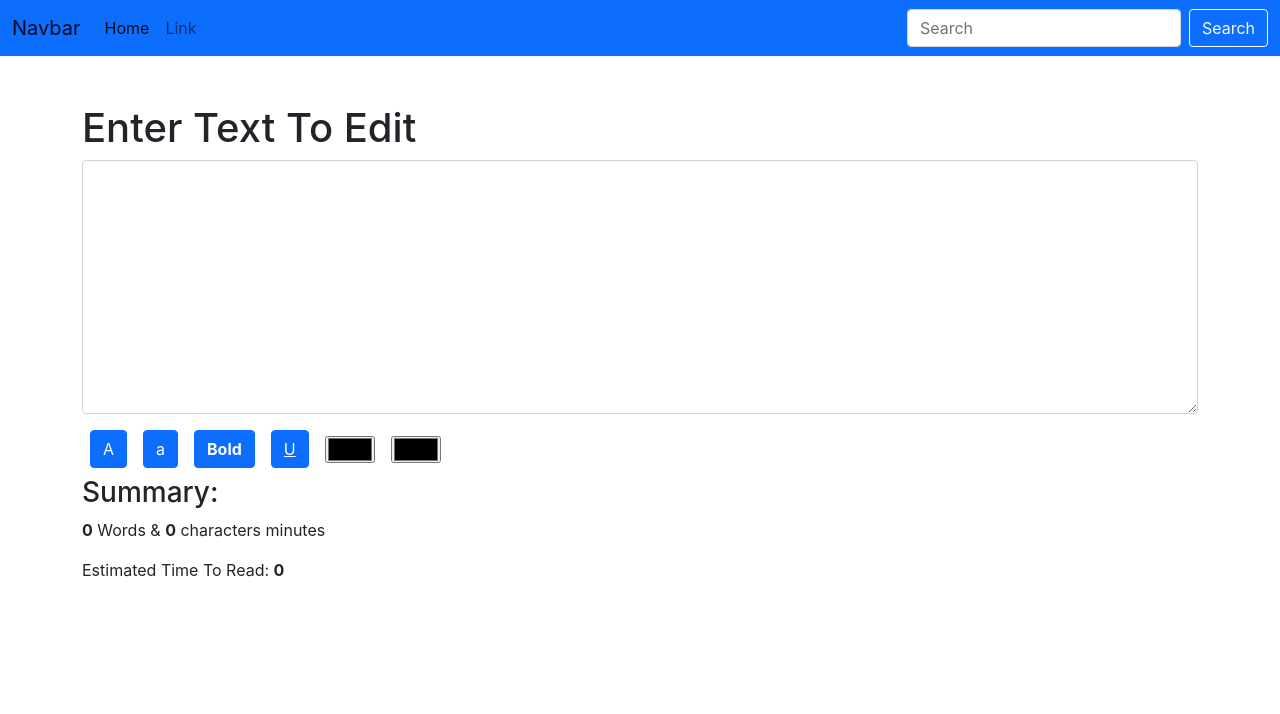
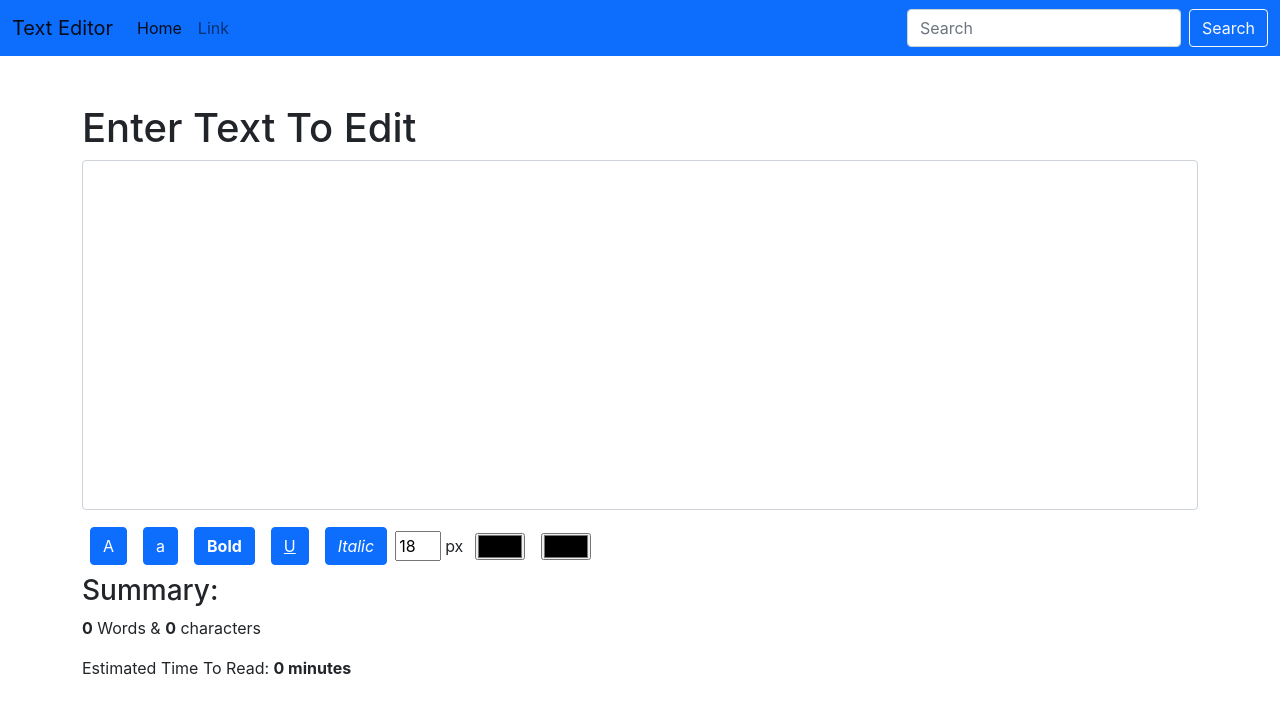
Before and after one commit to bijayrauniyar0/text_editor, a React (Create React App) app: page / in a window 1280 px wide. Shown: the top 714 px of the page. Built offline with nearby package versions, Linux system fonts and the light colour scheme.

Commit message:
features added

```diff
--- a/src/components/Editor.css
+++ b/src/components/Editor.css
@@ -4,4 +4,21 @@
 }
 .text-editor.underline{
     text-decoration: underline;
+
 }
+.text-editor.italic{
+
+    font-style: italic;
+}
+.font-size-input{
+    width: 46px;
+}
+.text-bold.active{
+    background-color: rgb(0, 0, 156);
+}
+.underline-text.active{
+    background-color: rgb(0, 0, 156);
+}
+.italic-text.active{
+    background-color: rgb(0, 0, 156);
+}
--- a/src/components/Editor.js
+++ b/src/components/Editor.js
@@ -5,8 +5,14 @@ export default function Editor() {
     const [text, setText] = useState('')
     const [color, setColor] = useState('')
     const [bgColor, setBgColor] = useState('#fff')
+    const [fontSize, setFontSize] = useState('18')
     function handleChange(event) {
         setText(event.target.value)
+    }
+    function handleFontChange(event) {
+        let fontSize = event.target.value
+        console.log(fontSize)
+        setFontSize(fontSize)
     }
     function changeToUpperCase(){
         let newText = text.toUpperCase()
@@ -18,6 +24,15 @@ export default function Editor() {
     }
     function changeToBold(){
        document.querySelector('.text-editor').classList.toggle('bold')
+       document.querySelector('.text-bold').classList.toggle('active')
+    }
+    function changeToUnderline(){
+        document.querySelector('.text-editor').classList.toggle('underline')
+        document.querySelector('.underline-text').classList.toggle('active')
+    }
+    function changeToItalic(){
+        document.querySelector('.text-editor').classList.toggle('italic')
+        document.querySelector('.italic-text').classList.toggle('active')
     }
     function changeColor(event){
         setColor(event.target.value)
@@ -25,13 +40,10 @@ export default function Editor() {
     function changeBgColor(event){
         setBgColor(event.target.value)
     }
-    function changeToUnderline(){
-        document.querySelector('.text-editor').classList.toggle('underline')
-    }
 
     let wordCount = 0
 
-    if(text==''){
+    if(text===''){
         wordCount = 0
 
     }else{
@@ -40,21 +52,26 @@ export default function Editor() {
   return (
     <>
     <h1>Enter Text To Edit</h1>
-    <div class="mb-3">
-        <textarea name="" id="myBox" cols="30" rows="10" value={text} onChange={handleChange} className='form-control text-editor' style={{color, background: bgColor}}></textarea>
+    <div className="mb-3">
+        <textarea name="" id="myBox" rows="10" value={text} onChange={handleChange} className='form-control text-editor' style={{color, background: bgColor, fontSize: fontSize +"px", resize: "none", height:"350px"}}></textarea>
 
     </div>
     <div className="d-flex flex-row align-items-center">
-        <button onClick={changeToUpperCase} class="btn btn-primary mx-2">A</button>
-        <button onClick={changeToLowerCase} class="btn btn-primary mx-2" >a</button>
-        <button onClick={changeToBold} class="btn btn-primary mx-2" ><b>Bold</b></button>
-        <button onClick={changeToUnderline} class="btn btn-primary mx-2" ><u>U</u></button>
+        <button onClick={changeToUpperCase} className="btn btn-primary mx-2">A</button>
+        <button onClick={changeToLowerCase} className="btn btn-primary mx-2" >a</button>
+        <button onClick={changeToBold} className="btn btn-primary mx-2 text-bold" ><b>Bold</b></button>
+        <button onClick={changeToUnderline} className="btn btn-primary mx-2 underline-text" ><u>U</u></button>
+        <button onClick={changeToItalic} className="btn btn-primary mx-2 italic-text" ><i>Italic</i></button>
+        <div className="d-flex flex-row align-items-center">
+            <input type="number" value={fontSize} onChange={handleFontChange} className='font-size-input' />
+            <p className='mx-1 my-2'>px</p>
+        </div>
         <input type="color" className="mx-2" onChange={changeColor} id="color"/>
         <input type="color" className="mx-2" onChange={changeBgColor} id="color"/>
     </div>
     <h3 className='my-2'>Summary:</h3>
-    <p><b>{wordCount}</b> Words & <b>{text.length}</b> characters minutes</p>
-    <p>Estimated Time To Read: <b>{wordCount*0.0008.toFixed(5)}</b></p>
+    <p><b>{wordCount}</b> Words & <b>{text.length}</b> characters</p>
+    <p>Estimated Time To Read: <b>{wordCount*0.0008.toFixed(5)} minutes</b></p>
     </>
   )
 }
--- a/src/components/Navbar.js
+++ b/src/components/Navbar.js
@@ -5,7 +5,7 @@ export default function Navbar() {
     <>
     <nav className="navbar navbar-expand-lg navbar-light bg-primary">
   <div className="container-fluid">
-    <a className="navbar-brand" href="#">Navbar</a>
+    <a className="navbar-brand" href="#">Text Editor</a>
     <button className="navbar-toggler" type="button" data-bs-toggle="collapse" data-bs-target="#navbarSupportedContent" aria-controls="navbarSupportedContent" aria-expanded="false" aria-label="Toggle navigation">
       <span className="navbar-toggler-icon"></span>
     </button>
```
